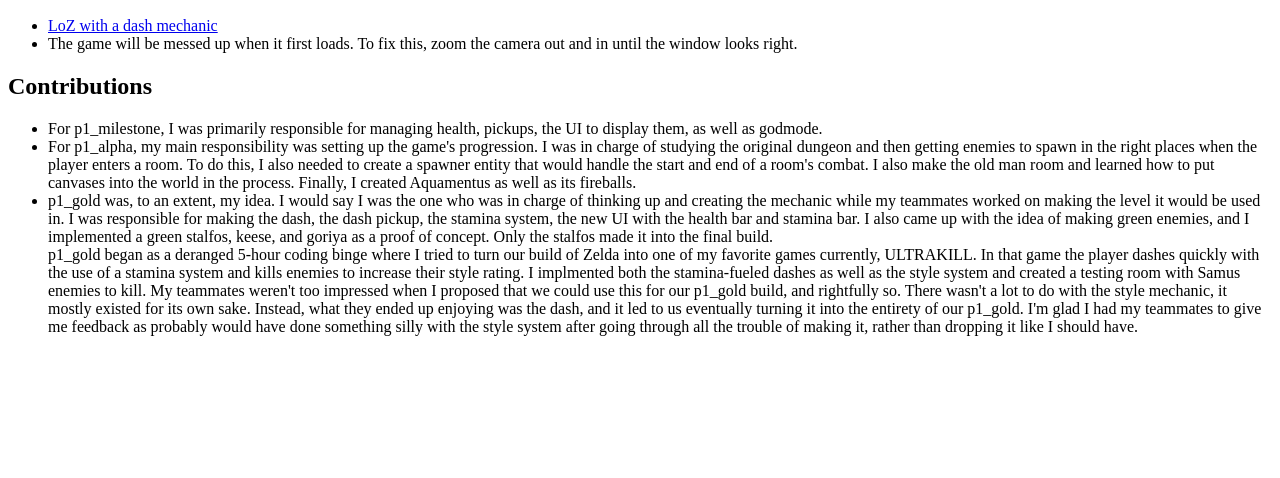
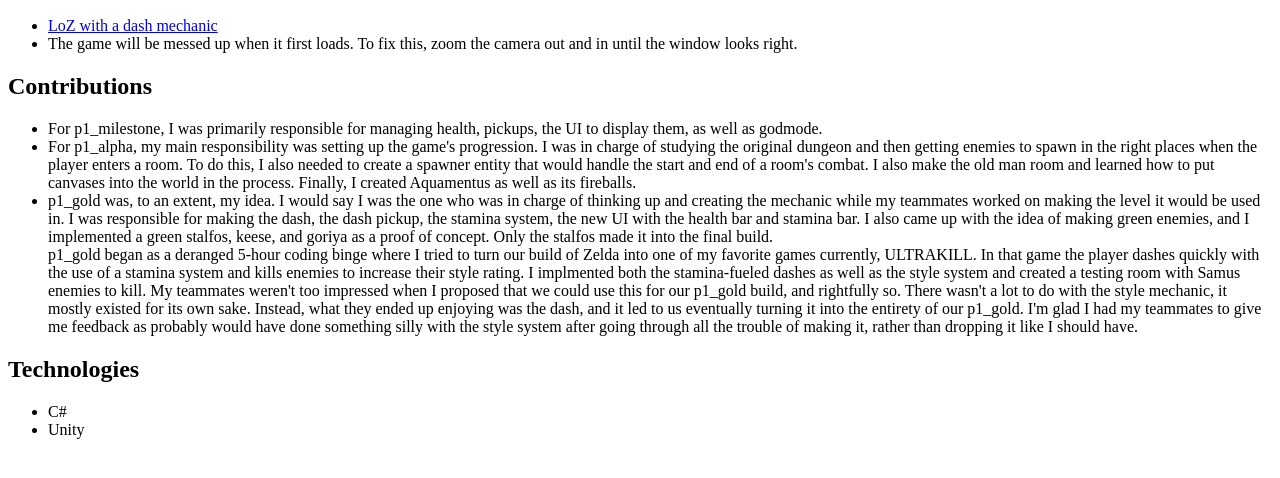
Before and after one commit to winnieda/494p1portfolio, a plain HTML site: page index.html in a window 1280 px wide. Shown: the part 96-574 px from the top of the page. Drawn offline with Linux system fonts and the light colour scheme.

Commit message:
Added technologies

```diff
--- a/index.html
+++ b/index.html
@@ -62,5 +62,12 @@
     </ul>
   </div>
 
+  <h2>Technologies</h2>
+
+  <ul>
+    <li>C#</li>
+    <li>Unity</li>
+  </ul>
+
   <!-- TIP: Rename this file "index.html", and it will become the default landing page whenever someone navigates their browser to your domain. -->
 </html>
```
